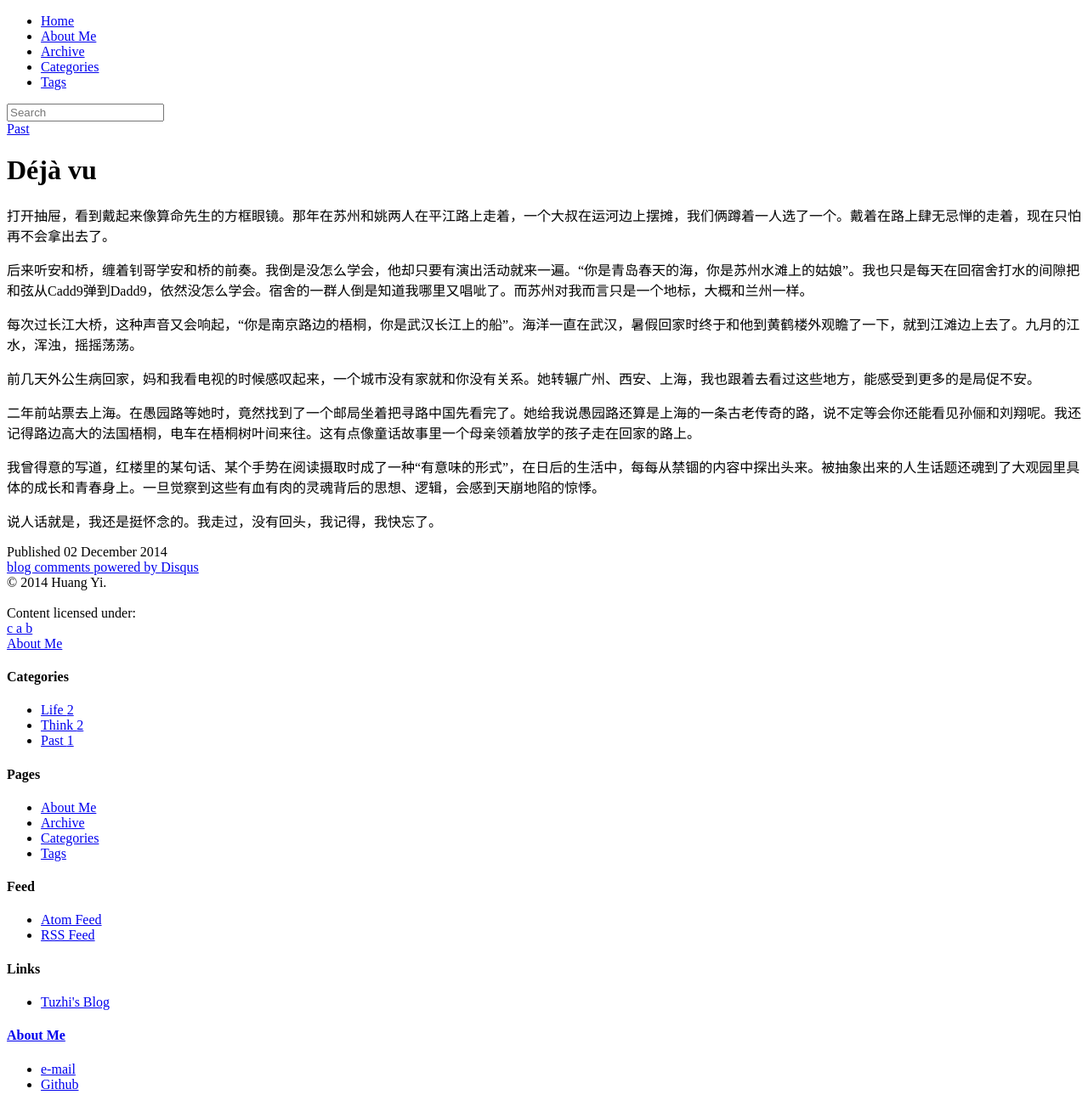
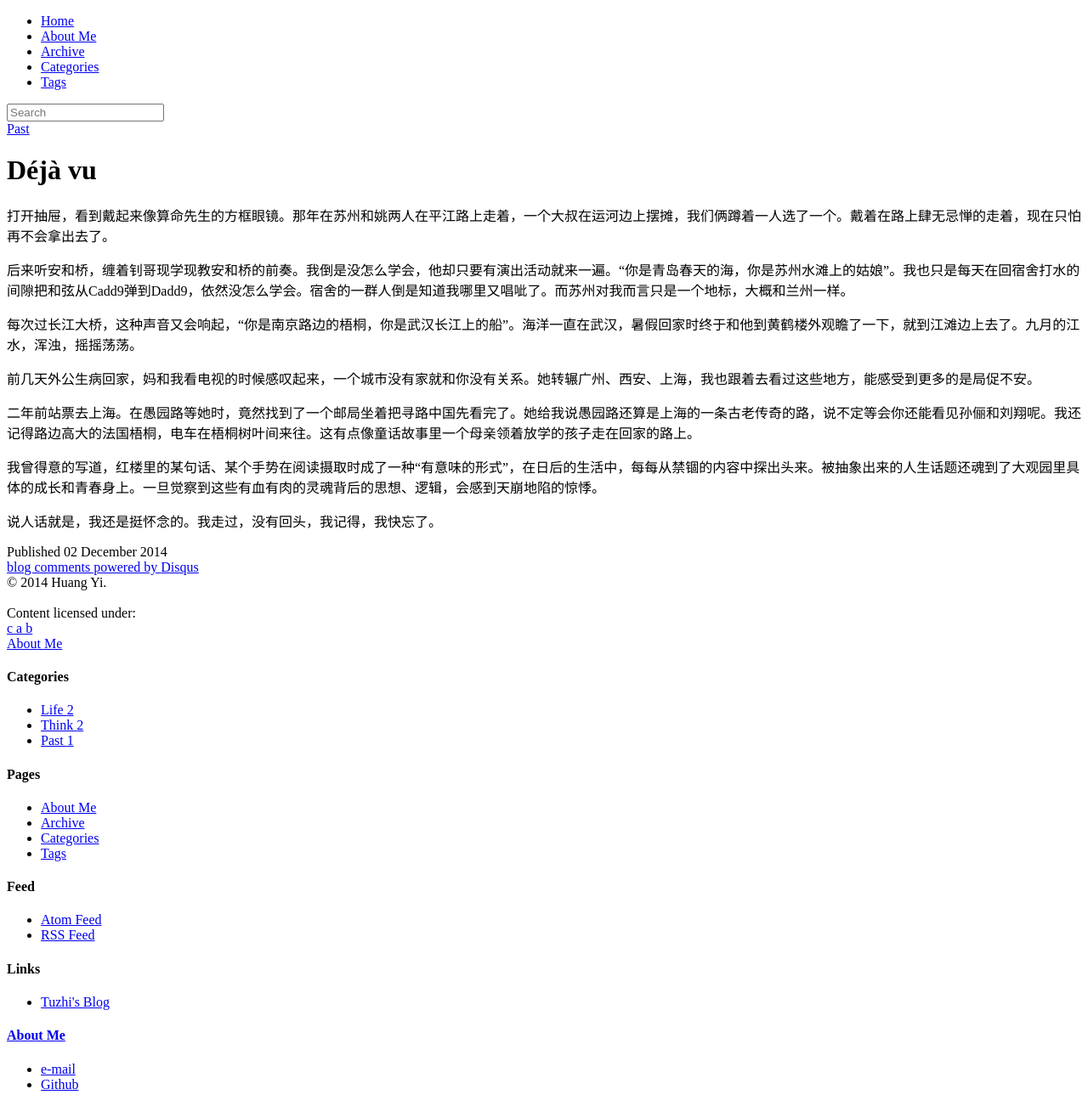
Before and after one commit to literblog/literblog.github.com, a Jekyll site: the page built from _posts/2014-12-02-Wangshi.md, in a window 1280 px wide. Shown: the whole page at 85% size. Built offline with Jekyll 4.4.1, drawn with Linux system fonts in a browser that asks for light colours; nearby versions of some CDN libraries; library files that are not in the unit come from our copies; comment, search, counter and statistics services are not loaded.

Commit message:
Update 2014-12-02-Wangshi.md

```diff
--- a/_posts/2014-12-02-Wangshi.md
+++ b/_posts/2014-12-02-Wangshi.md
@@ -8,7 +8,7 @@ tags:
 
 打开抽屉，看到戴起来像算命先生的方框眼镜。那年在苏州和姚两人在平江路上走着，一个大叔在运河边上摆摊，我们俩蹲着一人选了一个。戴着在路上肆无忌惮的走着，现在只怕再不会拿出去了。
 
-后来听安和桥，缠着钊哥学安和桥的前奏。我倒是没怎么学会，他却只要有演出活动就来一遍。“你是青岛春天的海，你是苏州水滩上的姑娘”。我也只是每天在回宿舍打水的间隙把和弦从Cadd9弹到Dadd9，依然没怎么学会。宿舍的一群人倒是知道我哪里又唱呲了。而苏州对我而言只是一个地标，大概和兰州一样。
+后来听安和桥，缠着钊哥现学现教安和桥的前奏。我倒是没怎么学会，他却只要有演出活动就来一遍。“你是青岛春天的海，你是苏州水滩上的姑娘”。我也只是每天在回宿舍打水的间隙把和弦从Cadd9弹到Dadd9，依然没怎么学会。宿舍的一群人倒是知道我哪里又唱呲了。而苏州对我而言只是一个地标，大概和兰州一样。
 
 每次过长江大桥，这种声音又会响起，“你是南京路边的梧桐，你是武汉长江上的船”。海洋一直在武汉，暑假回家时终于和他到黄鹤楼外观瞻了一下，就到江滩边上去了。九月的江水，浑浊，摇摇荡荡。
 
```
